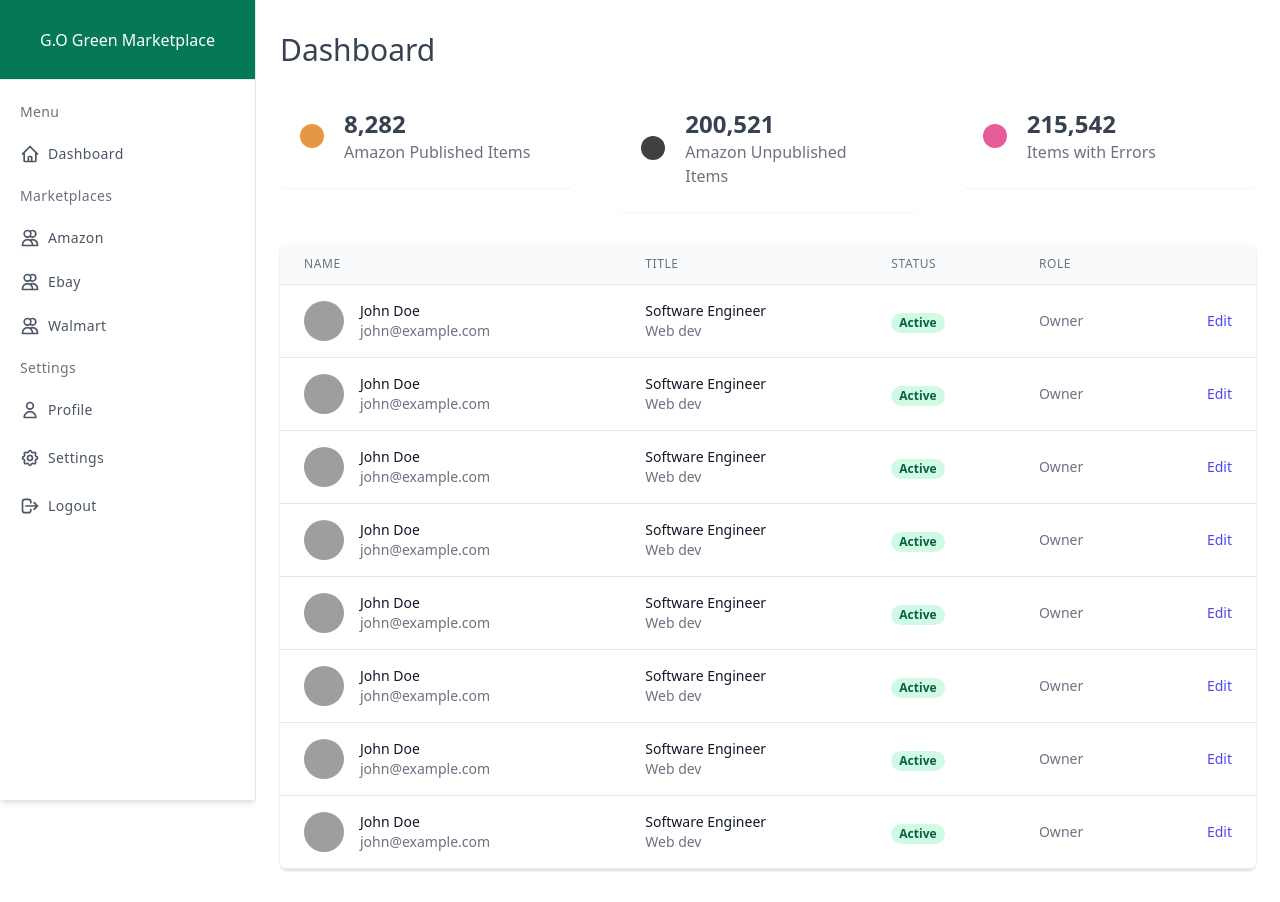
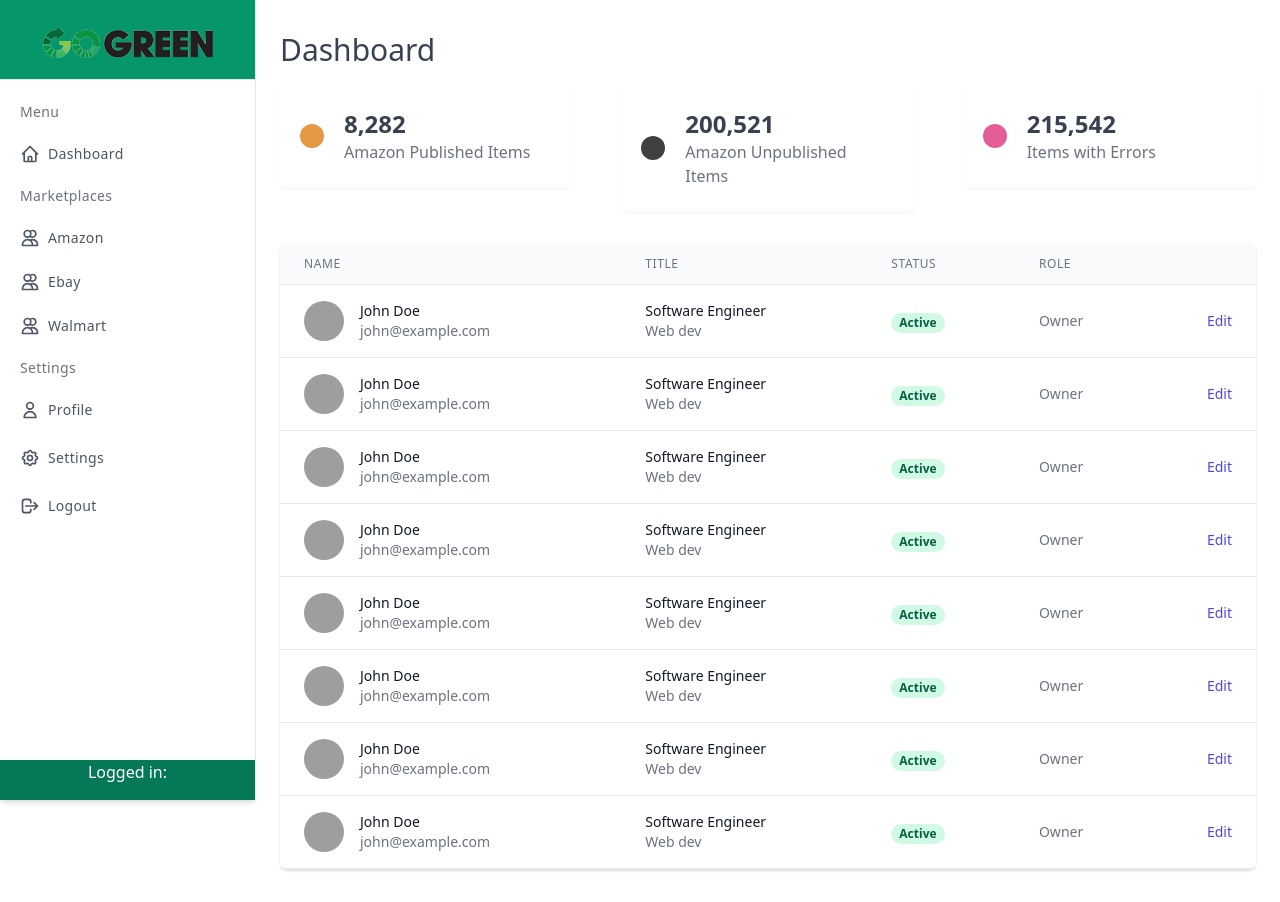
Before and after one commit to mikmak24/marketplace-vue-app, a Vue app: page /home in a window 1280 px wide. Built offline with nearby package versions, Linux system fonts and the light colour scheme; grey boxes are pictures that could not be loaded; what vuex-map-fields would draw is missing.

Commit message:
11/02/update

```diff
--- a/package.json
+++ b/package.json
@@ -15,7 +15,9 @@
     "tailwindcss": "npm:@tailwindcss/postcss7-compat@^2.0.2",
     "vue": "^3.0.0",
     "vue-axios": "^3.3.7",
+    "vue-loading-spinner": "^1.0.11",
     "vue-router": "^4.0.0-0",
+    "vue-spinners-css": "^1.1.5",
     "vuex": "^4.0.0-0",
     "vuex-map-fields": "^1.4.1"
   },
--- a/src/components/AlertBarError.vue
+++ b/src/components/AlertBarError.vue
@@ -7,7 +7,7 @@
 					d="M13 16h-1v-4h-1m1-4h.01M21 12a9 9 0 11-18 0 9 9 0 0118 0z"></path>
 			</svg>
 			<div class="flex flex-col ml-3">
-				<div class="font-medium leading-none">Incorrect Username or Password</div>
+				<div class="font-medium leading-none text-red-700">Incorrect Username or Password</div>
 				<p class="text-sm text-gray-600 leading-none mt-1"></p>
 			</div>
 		</div>
--- a/src/components/LoginForm.vue
+++ b/src/components/LoginForm.vue
@@ -5,16 +5,16 @@
         <div class="leading-loose">
         <div class="flex items-center justify-between">
 	    </div>
-          <form class="w-900 m-4 bg-white p-10 rounded shadow-xl border-2 border-green-900	mt-1">
-              <AlertBarError />
+          <form class="w-900 m-4 bg-white p-10 rounded shadow-xl border-2 border-green-600	mt-1">
+              <div v-if="$store.state.auth.hasError"><AlertBarError /></div>
               <div class="mb-5 "><img src="../assets/gogreenlogo.png" /></div>
                 <div class="">
                   <label class="block text-sm text-black" for="email">E-mail</label>
-                  <input v-model="email"  class="w-full px-5 py-1 text-gray-800 bg-gray-300 rounded focus:outline-none focus:bg-white" type="email" id="email" aria-label="email" required>
+                  <input v-model="email"  class="w-full px-5 py-1 text-gray-400 bg-gray-300 rounded focus:outline-none focus:bg-white" type="email" id="email" aria-label="email" required>
                 </div>
                 <div class="mt-2">
                   <label class="block  text-sm text-black">Password</label>
-                  <input v-model="password" class="w-full px-5 py-1 text-gray-800 bg-gray-300 rounded focus:outline-none focus:bg-white"
+                  <input v-model="password" class="w-full px-5 py-1 text-gray-400 bg-gray-300 rounded focus:outline-none focus:bg-white"
                     type="password" id="password" arial-label="password" required>
                 </div>
                 <div class="mt-4 items-center flex justify-between">
@@ -37,7 +37,7 @@ import AlertBarError from '@/components/AlertBarError'
 export default {
   name: 'LoginForm',
   components: {
-    AlertBarError
+    AlertBarError,
   },
   methods: {
   },
--- a/src/components/Sidebar.vue
+++ b/src/components/Sidebar.vue
@@ -1,8 +1,12 @@
 <template>
     <div class="min-h-screen flex flex-col flex-auto flex-shrink-0 antialiased bg-gray-50 text-gray-800">
     <div class="fixed flex flex-col top-0 left-0 w-64 bg-white h-full border-r">
-        <div class="flex items-center justify-center h-20 border-b bg-green-700 text-white">
-        <div>G.O Green Marketplace</div>
+        <div class="flex items-center justify-center h-20 border-b bg-green-600 text-white">
+        <div class="h-7 grid grid-rows-2 grid-flow-col gap-8">
+            <div>
+                <img src="../assets/gogreenlogo.png" />
+            </div>
+        </div>
         </div>
         <div class="overflow-y-auto overflow-x-hidden flex-grow">
         <ul class="flex flex-col py-4 space-y-1">
@@ -75,9 +79,6 @@
                 </div>
 
             </div>
-
-
-
             </li>
             <li class="px-5">
             <div class="flex flex-row items-center h-8">
@@ -113,20 +114,26 @@
             </li>
         </ul>
         </div>
+          <footer class="h-10 bg-green-700 text-white text-center"><div>Logged in: {{$store.state.auth.userName}} </div></footer>
     </div>
+
     </div>
 </template>
 <script>
 export default {
     data(){
         return{
-            showWMmenu: false
+            showWMmenu: false,
+            userName: ''
         }
     },
     methods: {
         WMMenu(){
             this.showWMmenu = !this.showWMmenu
         }
+    },
+    created(){
+        this.userName = localStorage.getItem('userName')
     }
 }
 </script>>
--- a/src/store/auth/index.js
+++ b/src/store/auth/index.js
@@ -8,24 +8,30 @@ const state = {
     password: '',
     userToken: '',
     userName: '',
-    result: ''
+    hasError: false
 }
 const mutations = {
   //Commit
   updateField,
   setEmail(state, email){
-    // state.colorCode = newColor
     state.email = email
     console.log(email)
   },
-  userAuth(state, userToken, userName){
+  setuserToken(state, userToken){
     state.userToken = userToken
+  },
+  setuserName(state, userName){
     state.userName = userName
+    localStorage.setItem('userName', userName)
+  },
+  hasError(state, value){
+    state.hasError = value
   }
 }
 
 const getters = {
   getField,
+
 }
 
 const actions = {
@@ -40,12 +46,13 @@ const actions = {
     const res = axios.post("http://127.0.0.1:8000/api/login", credentials)
       .then(
         function (response){
-        commit('userAuth', response.data.data.token, response.data.data.name)
-        router.push('/home')
+          commit('setuserToken', response.data.data.token)
+          commit('setuserName', response.data.data.name)
+          router.push('/home')
       }).catch((error) => {
         console.log(error); //Logs a string: Error: Request failed with status code 404
         if(error){
-          console.log('Incorrect Username or Password')
+          commit('hasError', true)
         }
       });
 
--- a/src/views/pages/Home.vue
+++ b/src/views/pages/Home.vue
@@ -6,7 +6,7 @@
     <section class="w-full">
         <CardDashboard />
     </section>
-        <h1>{{$store.state.auth.userToken}}</h1>
+        <!-- <h1>{{$store.state.auth.userToken}}</h1> -->
 
 </main>
 </template>
```
Also changed, not shown: 1 other file (tests, documents, lock files or other folders).
